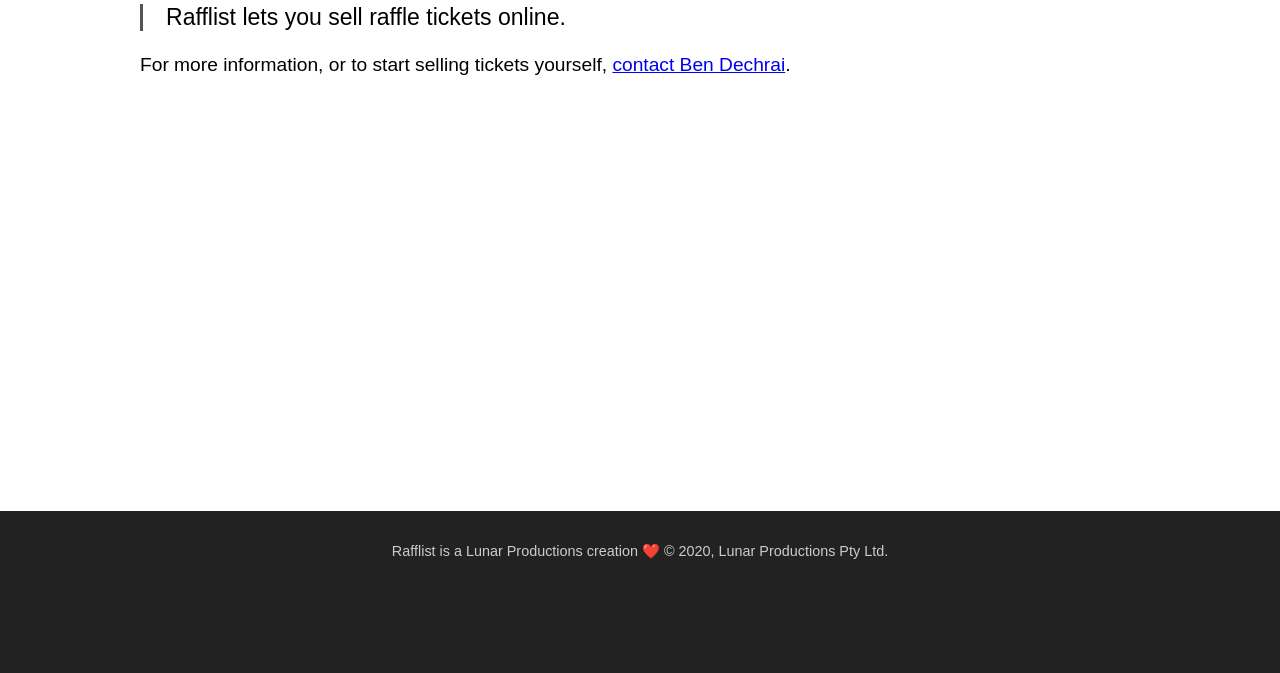
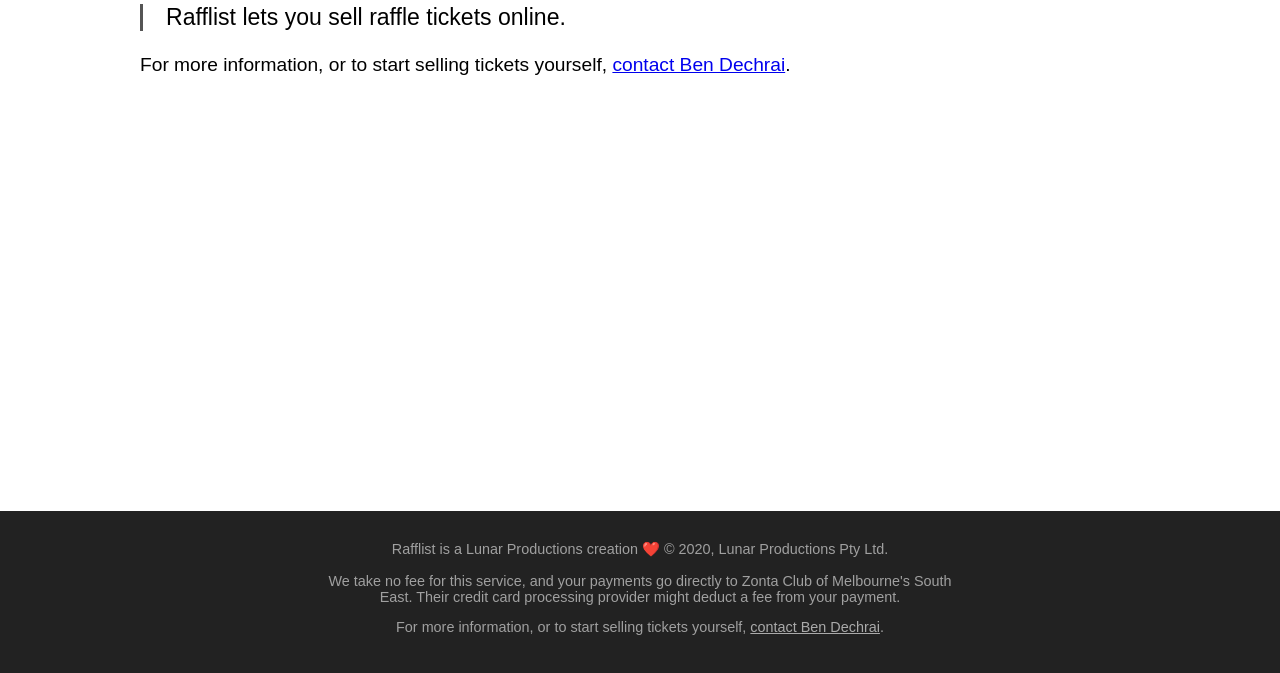
Before and after one commit to bendechrai/raffle-system, a Gatsby site: page / in a window 1280 px wide. Shown: the part 107-780 px from the top of the page. Built offline with nearby package versions, Linux system fonts and the light colour scheme; Gatsby itself is replaced by a stand-in of ours.

Commit message:
Added some footer text and fixed up mild formatting issues

```diff
--- a/src/components/layout.css
+++ b/src/components/layout.css
@@ -18,10 +18,18 @@
     min-height: 70vh;
 }
 footer {
-    color: #ccc;
-    margin: 2rem 2rem 0;
+    color: #a0a0a0;
+    padding: 1rem 0;
     font-size: 0.9rem;
     text-align: center;
+}
+footer p {
+    max-width: 80ch;
+    margin-left: auto;
+    margin-right: auto;
+}
+footer a {
+    color: #aaa;
 }
 
 p.lead {
--- a/src/components/layout.js
+++ b/src/components/layout.js
@@ -18,7 +18,9 @@
           {children}
         </div></main>
         <footer>
-          <p>Rafflist is a Lunar Productions creation ❤️ © {new Date().getFullYear()}, Lunar Productions Pty Ltd.</p>
+        <p>Rafflist is a Lunar Productions creation <span role="img" aria-label="Heart">❤️</span> © {new Date().getFullYear()}, Lunar Productions Pty Ltd.</p>
+        <p>We take no fee for this service, and your payments go directly to Zonta Club of Melbourne's South East. Their credit card processing provider might deduct a fee from your payment.</p>
+        <p>For more information, or to start selling tickets yourself, <a href="https://bendechrai.com/contact">contact Ben Dechrai</a>.</p>
         </footer>
       </div>
     </>
```
